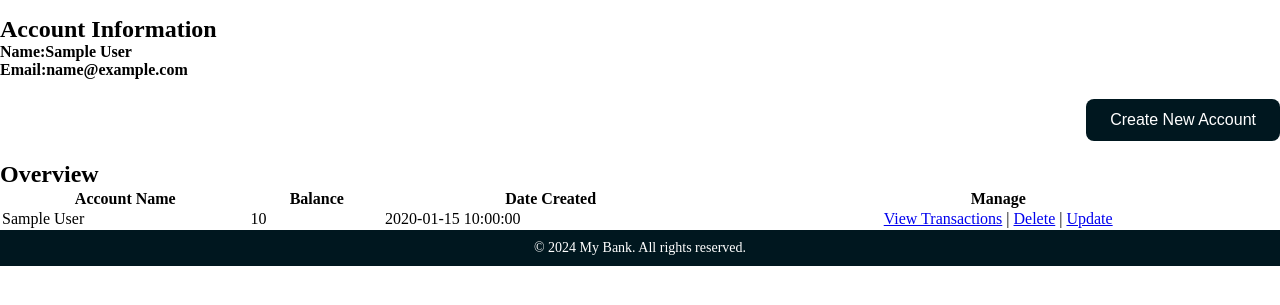
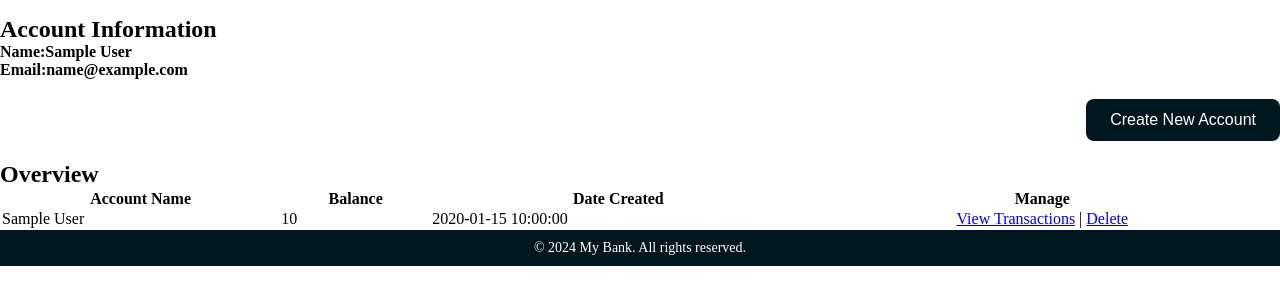
Before and after one commit to porihacker/banking_api, a Flask app: template templates/accounts.html in a window 1280 px wide. Shown: the part 178-483 px from the top of the page. Run offline with Flask 3, Linux system fonts and the light colour scheme; the template is opened without the code that fills it: values that come from a table or form of the project are taken from there, others are empty; tables that the repository leaves empty hold one stand-in row (values such as "Sample post").

Commit message:
another from Khosi

```diff
--- a/app.py
+++ b/app.py
@@ -206,12 +206,6 @@ def create_acc():
 
     return render_template("create_acc.html")
 
-
-@app.route("/update", methods=["POST", "GET"])
-def update():
-    return render_template("update.html")
-
-
 @app.route("/delete_account/<int:id>", methods=["POST", "GET"])
 def delete_account(id):
     if "user" not in session:
--- a/templates/accounts.html
+++ b/templates/accounts.html
@@ -43,8 +43,7 @@
                 <td>{{account.date_created}}</td>
                 <td style="text-align: center;">
                     <a href="{{ url_for('account_transactions', account_id=account.id) }}">View Transactions</a> |
-                    <a href="{{ url_for('delete_account', id=account.id) }}">Delete</a> |
-                    <a href="{{ url_for('update') }}">Update</a>
+                    <a href="{{ url_for('delete_account', id=account.id) }}">Delete</a>
                 </td>
             </tr>
                  {% endfor %}
```
Also changed, not shown: templates/update.html (deleted, +0 -13 lines).
